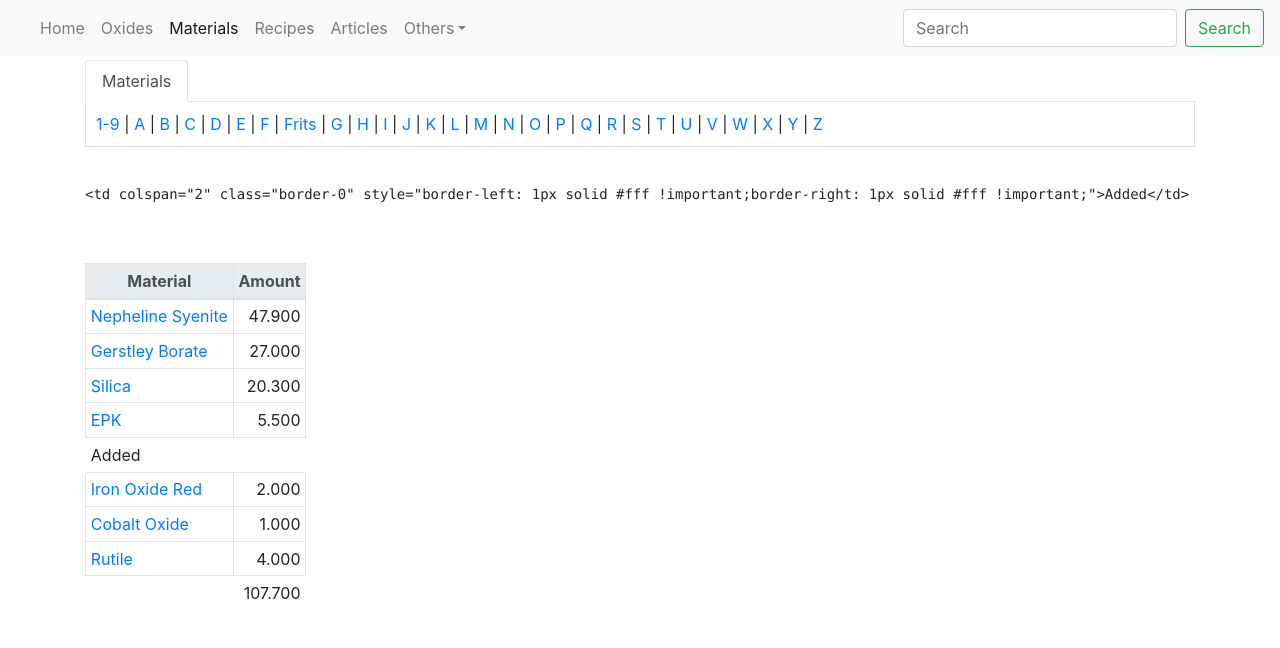
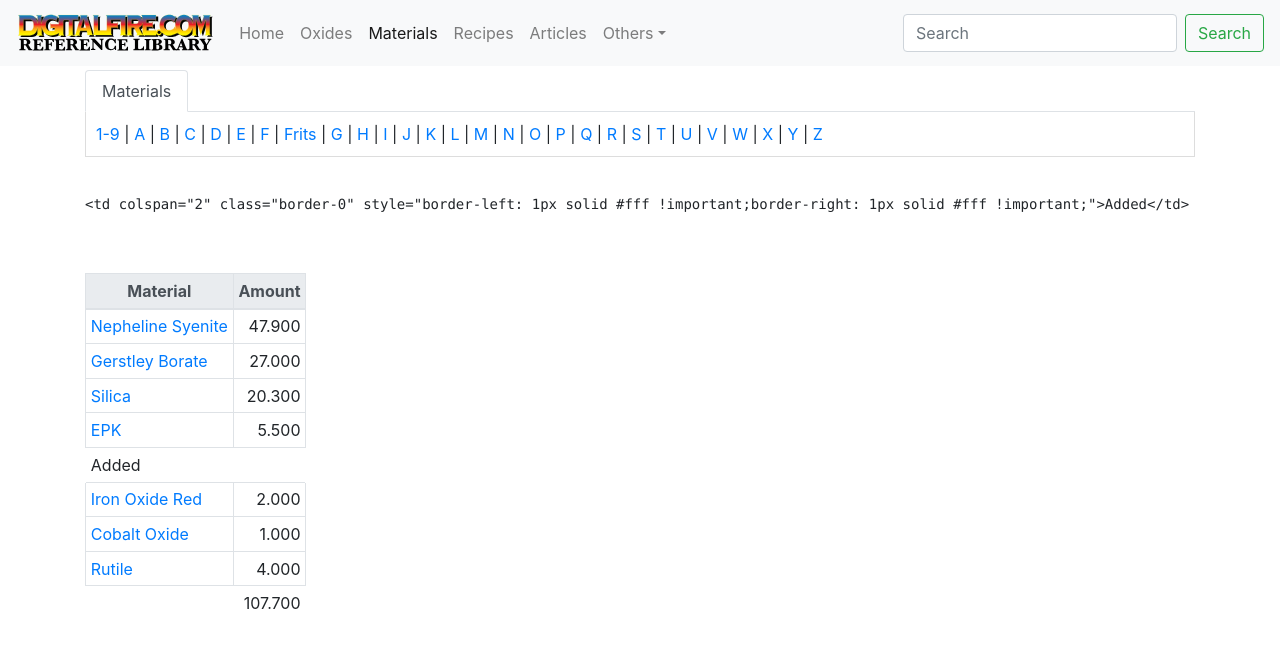
Before and after one commit to rendrap/demo-bs, a plain HTML site: page table-no-vert/index.html in a window 1280 px wide. Drawn offline with nearby package versions, Linux system fonts and the light colour scheme.

Commit message:
Updated on: 2019-11-28 - 13:23:01

```diff
--- a/table-no-vert/index.html
+++ b/table-no-vert/index.html
@@ -12,7 +12,7 @@
 
 <body>
     <nav class="navbar navbar-expand-lg navbar-light bg-light">
-        <a class="navbar-brand" href="#"><img src="www.rendra.design/demo-bs/table-no-vert/ReferenceLibrary.svg" height="40" alt=""></a>
+        <a class="navbar-brand" href="#"><img src="/ReferenceLibrary.svg" height="40" alt=""></a>
         <button class="navbar-toggler" type="button" data-toggle="collapse" data-target="#navbarSupportedContent" aria-controls="navbarSupportedContent" aria-expanded="false" aria-label="Toggle navigation">
             <span class="navbar-toggler-icon"></span>
         </button>
```
